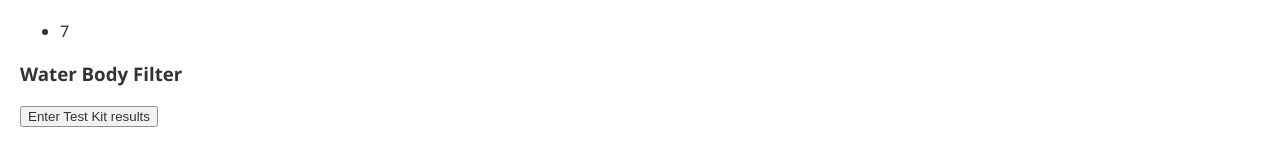
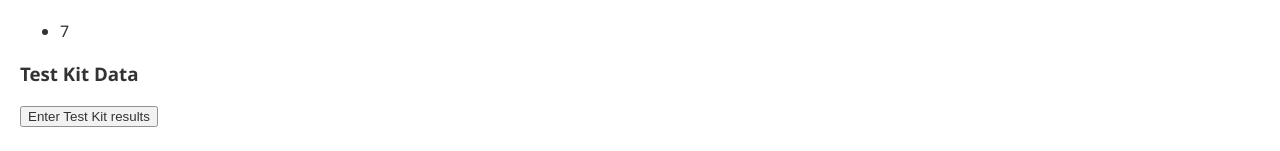
Before and after one commit to datMaul/AquaPure, a React (Create React App) app: page /map in a window 1280 px wide. Shown: the part 420-571 px from the top of the page. Built offline with nearby package versions, Linux system fonts and the light colour scheme; no server answers; what react-chatbot-kit would draw is missing.

Commit message:
Update Map.js

```diff
--- a/src/pages/map/Map.js
+++ b/src/pages/map/Map.js
@@ -86,7 +86,7 @@ export default function Map() {
           </div>
         </div>
         <div id="Test Results" className="Test Results">
-          <h3>Water Body Filter</h3>
+          <h3>Test Kit Data</h3>
           <button type="button" className="btn btn-primary">Enter Test Kit results</button>
 
         </div>
```
